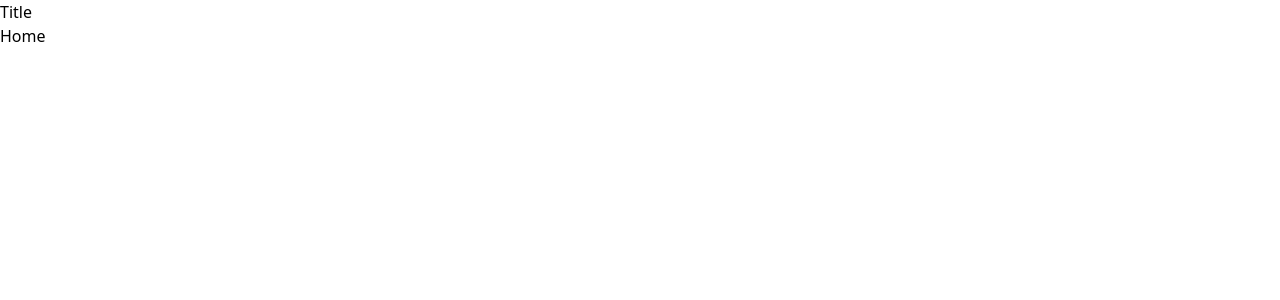
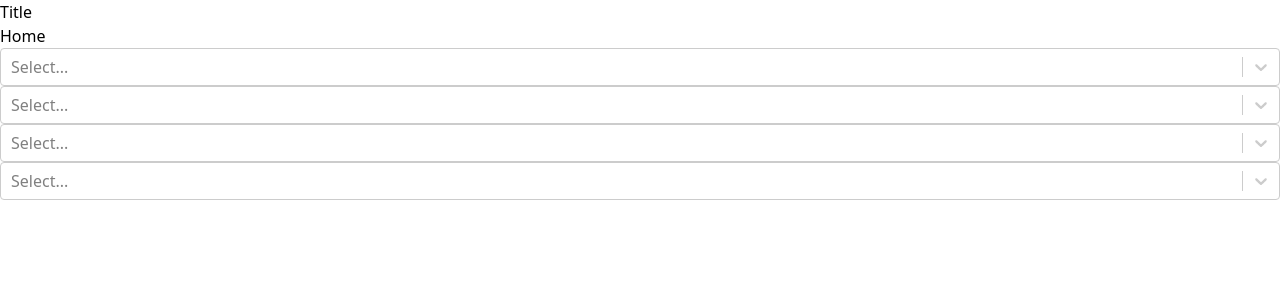
Before and after one commit to DanyaHumeniuk/seng310-dietary-filter-app, a React (Vite) app: page / in a window 1280 px wide. Shown: the top 300 px of the page. Built offline with nearby package versions, Linux system fonts and the light colour scheme.

Commit message:
Added filters.

```diff
--- a/package.json
+++ b/package.json
@@ -10,8 +10,9 @@
     "preview": "vite preview"
   },
   "dependencies": {
-    "react": "^19.1.0",
-    "react-dom": "^19.1.0"
+    "react": "^19.0.1",
+    "react-dom": "^19.0.1",
+    "react-select": "^5.10.1"
   },
   "devDependencies": {
     "@eslint/js": "^9.29.0",
--- a/src/App.jsx
+++ b/src/App.jsx
@@ -1,22 +1,99 @@
+import React, { useState } from 'react';
+import Select from 'react-select';
+
+const dietaryRestrictions = [
+  { value: 'celiac', label: 'Celiac' },
+  { value: 'halal', label: 'Halal' },
+  { value: 'peanuts', label: 'Peanuts' },
+  { value: 'shellfish', label: 'Shellfish' },
+  { value: 'soy', label: 'Soy' },
+  { value: 'tree-nuts', label: 'Tree Nuts' },
+  { value: 'vegan', label: 'Vegan' },
+  { value: 'vegetarian', label: 'Vegetarian' },
+];
+
+const cuisine = [
+  { value: 'chinese', label: 'Chinese' },
+  { value: 'french', label: 'French' },
+  { value: 'hamburger', label: 'Hamburger' },
+  { value: 'indian', label: 'Indian' },
+  { value: 'italian', label: 'Italian' },
+  { value: 'japanese', label: 'Japanese' },
+  { value: 'mexican', label: 'Mexican' },
+  { value: 'middle-easter', label: 'Middle Easter' },
+  { value: 'pizza', label: 'Pizza' },
+  { value: 'seafood', label: 'Seafood' },
+  { value: 'sushi', label: 'Sushi' },
+  { value: 'thai', label: 'Thai' },
+  { value: 'vietnamese', label: 'Vietnamese' },
+];
 
 
+/* const rating = [
+  { value: 'one-star', label: '1 \u2605\u2606\u2606\u2606\u2606 ' },
+  { value: 'two-star', label: '2 \u2605\u2605\u2606\u2606\u2606' },
+  { value: 'three-star', label: '3 \u2605\u2605\u2605\u2606\u2606' },
+  { value: 'four-star', label: '4 \u2605\u2605\u2605\u2605\u2606' },
+  { value: 'five-star', label: '5 \u2605\u2605\u2605\u2605\u2605' },
+]; */
+
+const rating = [
+  { value: 'one-star', label: '1+ \u2605 ' },
+  { value: 'two-star', label: '2+ \u2605' },
+  { value: 'three-star', label: '3+ \u2605' },
+  { value: 'four-star', label: '4+ \u2605' },
+  { value: 'five-star', label: '5 \u2605' },
+];
+
+const price = [
+  { value: 'price1', label: 'Under $20' },
+  { value: 'price2', label: '$21 to $40' },
+  { value: 'price3', label: '$41 to $100' },
+  { value: 'price4', label: '> $100' },
+];
+
 const App = () => {
-
-
-
   return (
     <div>
-
-
       <header className="flex flex-row border-b-2 border-blue-950 justify-around items-center">
         <h1 className="text-2xl ml-2">Title</h1>
         <button className="text-lg bg-blue-400 rounded-md m-2 px-2">Home</button>
       </header>
 
-      <div>
-
+      <div className='grid grid-cols-4 gap-4'>
+        <Select
+          closeMenuOnSelect={false}
+          isMulti
+          name="dietary-restrictions"
+          options={dietaryRestrictions}
+          className="basic-multi-select"
+          classNamePrefix="select"
+        />
+        <Select
+          isClearable={true}
+          closeMenuOnSelect={false}
+          name="cuisine"
+          options={cuisine}
+          className="basic-multi-select"
+          classNamePrefix="select"
+        />
+        <Select
+          isClearable={true}
+          closeMenuOnSelect={false}
+          name="rating"
+          options={rating}
+          className="basic-multi-select"
+          classNamePrefix="select"
+        />
+        <Select
+          isClearable={true}
+          closeMenuOnSelect={false}
+          name="price"
+          options={price}
+          className="basic-multi-select"
+          classNamePrefix="select"
+        />
       </div>
-
 
     </div>
   )
```
Also changed, not shown: 1 other file (tests, documents, lock files or other folders).
